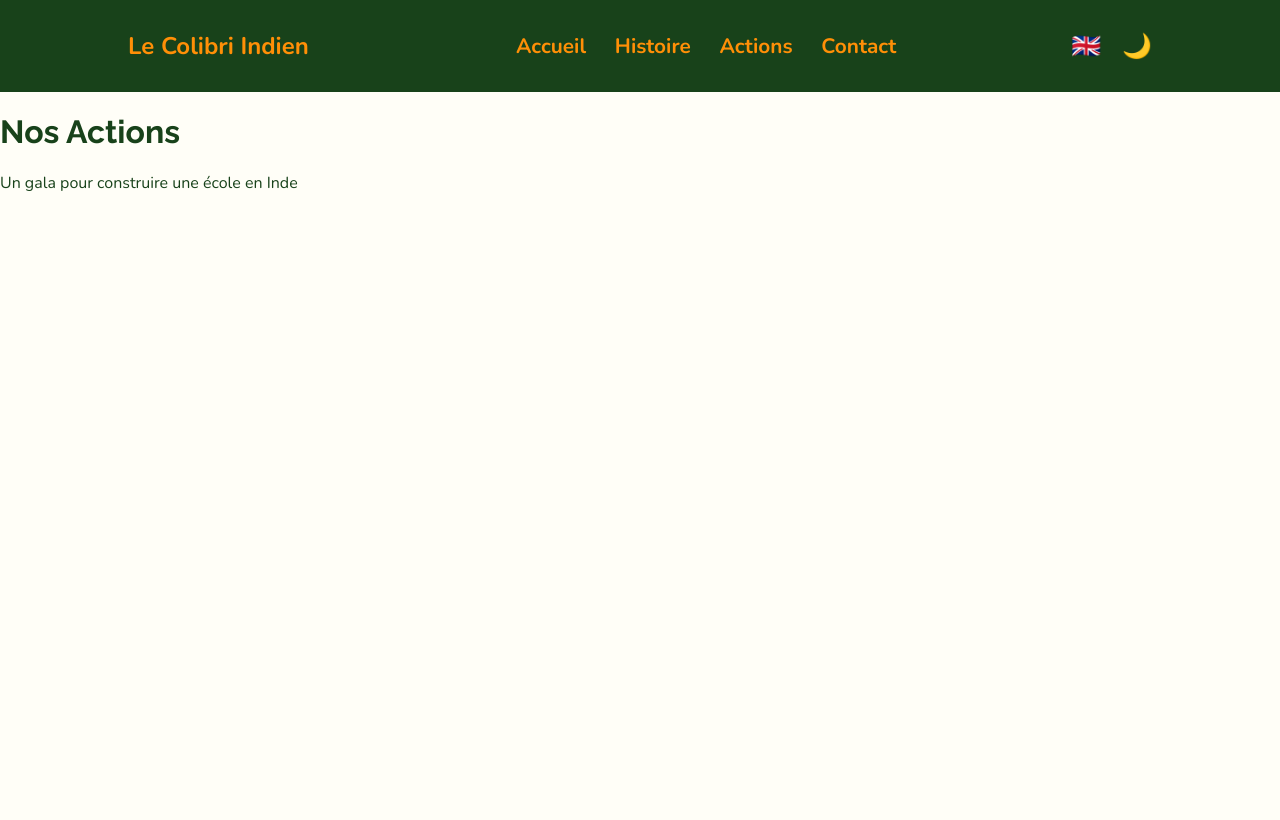
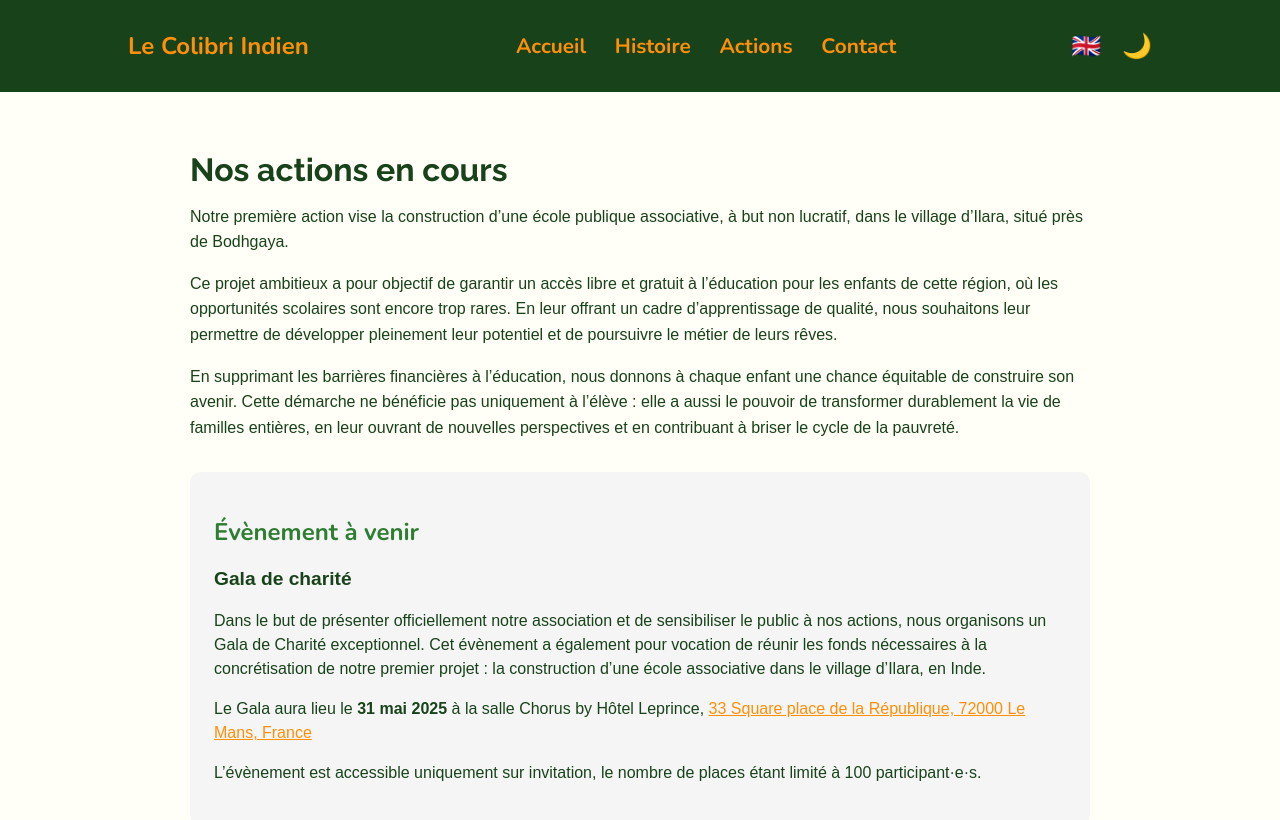
Before and after one commit to Jottiana/le-colibri-indien, a React (Vite) app: page /actions in a window 1280 px wide. Shown: the top 820 px of the page. Built offline with nearby package versions, Linux system fonts and the light colour scheme.

Commit message:
feat(actions): create Actions page and initial layout

```diff
--- a/src/data/translations.ts
+++ b/src/data/translations.ts
@@ -41,14 +41,47 @@ export const translations = {
 			en: "The association was founded in 2023 to help...",
 		},
 	},
-	actions: {
-		title: {
-			fr: "Nos Actions",
-			en: "Our Actions",
+	fr: {
+		actions: {
+			title: "Nos actions en cours",
+			description:
+				"Notre première action vise la construction d’une école publique associative, à but non lucratif, dans le village d’Ilara, situé près de Bodhgaya.\n\nCe projet ambitieux a pour objectif de garantir un accès libre et gratuit à l’éducation pour les enfants de cette région, où les opportunités scolaires sont encore trop rares. En leur offrant un cadre d’apprentissage de qualité, nous souhaitons leur permettre de développer pleinement leur potentiel et de poursuivre le métier de leurs rêves.\n\nEn supprimant les barrières financières à l’éducation, nous donnons à chaque enfant une chance équitable de construire son avenir. Cette démarche ne bénéficie pas uniquement à l’élève : elle a aussi le pouvoir de transformer durablement la vie de familles entières, en leur ouvrant de nouvelles perspectives et en contribuant à briser le cycle de la pauvreté.",
+			upcomingEventTitle: "Évènement à venir",
+			galaTitle: "Gala de charité",
+			galaDescription:
+				"Dans le but de présenter officiellement notre association et de sensibiliser le public à nos actions, nous organisons un Gala de Charité exceptionnel.\n\nCet évènement a également pour vocation de réunir les fonds nécessaires à la concrétisation de notre premier projet : la construction d’une école associative dans le village d’Ilara, en Inde.",
+			galaDetailsParts: {
+				beforeDate: "Le Gala aura lieu le",
+				date: "31 mai 2025",
+				afterDate: "à la salle Chorus by Hôtel Leprince,",
+				address: "33 Square place de la République, 72000 Le Mans, France",
+				mapsLink:
+					"https://maps.google.com/?q=Chorus+by+Hotel+Leprince,+Le+Mans",
+			},
+
+			invitationNote:
+				"L’évènement est accessible uniquement sur invitation, le nombre de places étant limité à 100 participant·e·s.",
 		},
-		content: {
-			fr: "Un gala pour construire une école en Inde",
-			en: "A gala to build a school in India",
+	},
+	en: {
+		actions: {
+			title: "Our current actions",
+			description:
+				"Our first initiative is the construction of a public, non-profit school in the village of Ilara, near Bodhgaya.\n\nThis ambitious project aims to provide free and open access to education for children in the region, where educational opportunities remain limited. By offering them a high-quality learning environment, we hope to help each child reach their full potential and pursue the career of their dreams.\n\nBy removing financial barriers to education, we offer every child a fair chance to shape their future. This initiative not only benefits the student — it also has the power to transform entire families by opening up new perspectives and helping to break the cycle of poverty.",
+			upcomingEventTitle: "Upcoming Event",
+			galaTitle: "Charity Gala",
+			galaDescription:
+				"To officially introduce our association and its mission, and to raise funds for our first goal, we are pleased to organize a Charity Gala",
+			galaDetailsParts: {
+				beforeDate: "The gala will take place on",
+				date: "May 31, 2025",
+				afterDate: "at the Chorus Hall by Hôtel Leprince,",
+				address: "33 Square place de la République, 72000 Le Mans, France",
+				mapsLink:
+					"https://maps.google.com/?q=Chorus+by+Hotel+Leprince,+Le+Mans",
+			},
+			invitationNote:
+				"This event is by invitation only, as attendance is limited to 100 guests.",
 		},
 	},
 	contact: {
--- a/src/pages/Actions/Actions.css
+++ b/src/pages/Actions/Actions.css
@@ -0,0 +1,67 @@
+.actions-container {
+	padding: 2rem;
+	max-width: 900px;
+	margin: 0 auto;
+	font-family: sans-serif;
+}
+
+.section-title {
+	font-size: 2rem;
+	font-weight: bold;
+	margin-bottom: 1rem;
+}
+
+.action-description {
+	font-size: 1rem;
+	line-height: 1.6;
+	margin-bottom: 2rem;
+}
+
+.event {
+	background-color: var(--background-light);
+	padding: 1.5rem;
+	border-radius: 10px;
+}
+
+body.dark .event {
+	background-color: var(--background-dark);
+}
+
+.event-title {
+	font-size: 1.5rem;
+	font-weight: bold;
+}
+
+.event-name {
+	font-size: 1.2rem;
+	margin-top: 0.5rem;
+}
+
+.event-description,
+.event-details,
+.invitation-note {
+	margin-top: 0.5rem;
+	line-height: 1.5;
+}
+
+.maps-link {
+	color: var(--secondary-color);
+	text-decoration: underline;
+}
+
+.maps-link:hover {
+	text-decoration: none;
+	opacity: 0.9;
+}
+
+.maps-link:visited {
+	color: var(--secondary-color);
+}
+
+body.dark .maps-link {
+	color: var(--secondary-color);
+}
+
+body.dark .maps-link:visited {
+	color: var(--secondary-color);
+}
--- a/src/pages/Actions/Actions.tsx
+++ b/src/pages/Actions/Actions.tsx
@@ -1,16 +1,41 @@
+import "./Actions.css";
 import { useGlobalContext } from "../../context/GlobalContext";
 import { translations } from "../../data/translations";
 
-function Actions() {
+export default function Actions() {
 	const { language } = useGlobalContext();
-	const t = translations.actions;
+	const t = translations[language].actions;
 
 	return (
-		<div className="page">
-			<h1>{t.title[language as "fr" | "en"]}</h1>
-			<p>{t.content[language as "fr" | "en"]}</p>
-		</div>
+		<section className="actions-container">
+			<h1 className="section-title">{t.title}</h1>
+			<div className="action-description">
+				{t.description.split("\n").map((line, index) => (
+					<p key={index}>{line}</p>
+				))}
+			</div>
+
+			<div className="event">
+				<h2 className="event-title">{t.upcomingEventTitle}</h2>
+				<h3 className="event-name">{t.galaTitle}</h3>
+				<p className="event-description">{t.galaDescription}</p>
+
+				<p className="event-details">
+					{t.galaDetailsParts.beforeDate}{" "}
+					<strong>{t.galaDetailsParts.date}</strong>{" "}
+					{t.galaDetailsParts.afterDate}{" "}
+					<a
+						href={t.galaDetailsParts.mapsLink}
+						target="_blank"
+						rel="noopener noreferrer"
+						className="maps-link"
+					>
+						{t.galaDetailsParts.address}
+					</a>
+				</p>
+
+				<p className="invitation-note">{t.invitationNote}</p>
+			</div>
+		</section>
 	);
 }
-
-export default Actions;
```
